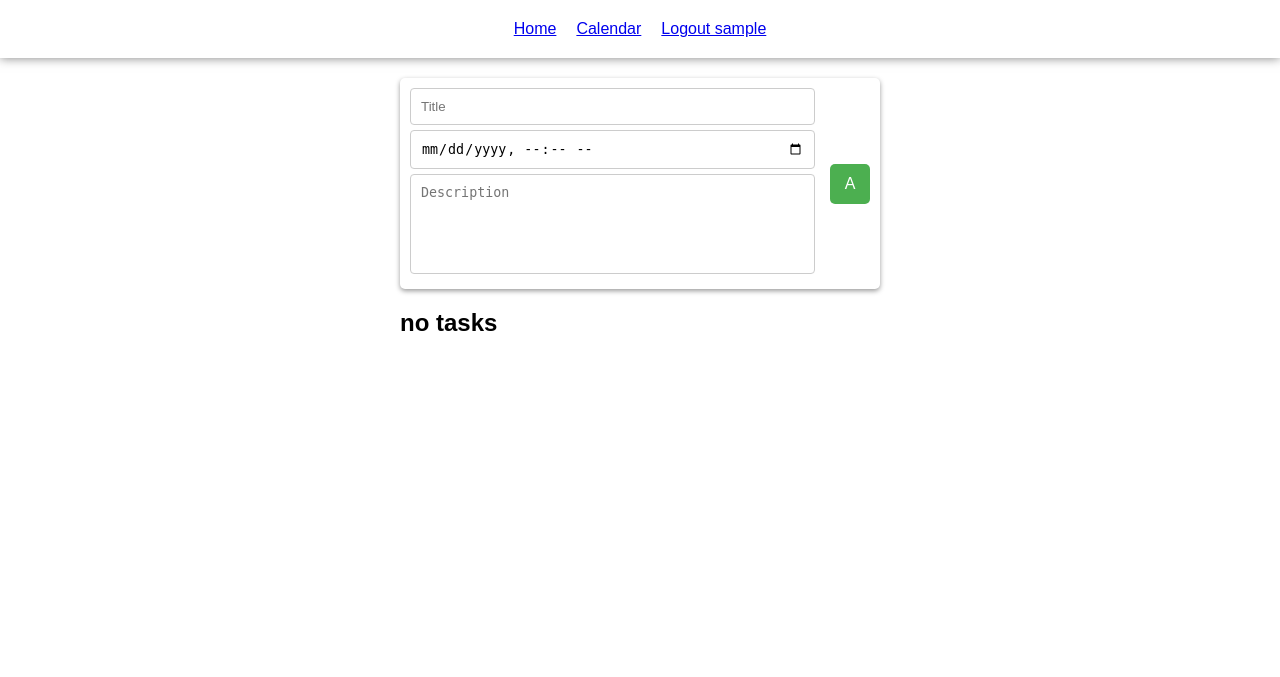
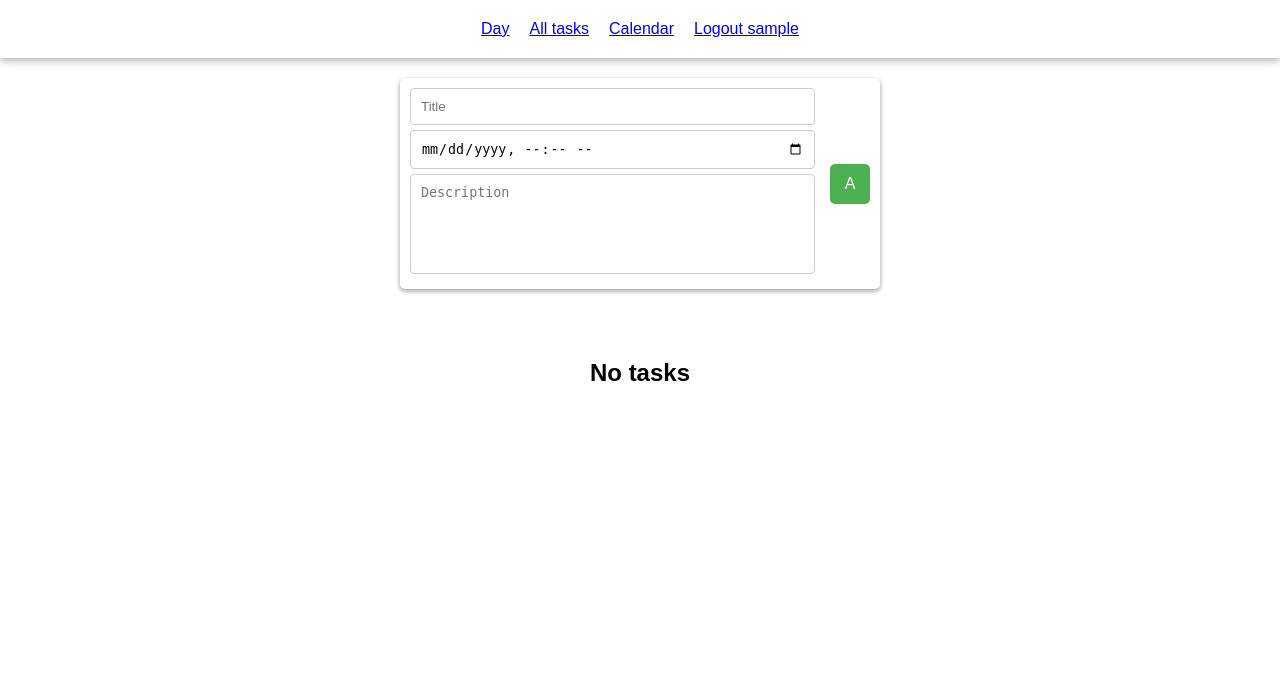
Before and after one commit to osha890/todolist, a Django app: page / in a window 1280 px wide. Shown: the top 677 px of the page. Run offline with Django 5.2, Linux system fonts and the light colour scheme; the visitor is signed in with stand-in values (Sample User, id 1); data that the repository does not hold is empty.

Commit message:
nov12,14:24

```diff
--- a/static/css/style.css
+++ b/static/css/style.css
@@ -31,6 +31,8 @@ header {
 
 #task-list, .formContainer {
     width: 100%;
+    display: flex;
+    flex-direction: column;
 }
 
 .formContainer {
@@ -172,7 +174,6 @@ td {
     font-size: 16px;
     border: 1px solid #ddd;
     color: #333;
-    cursor: pointer;
     transition: background-color 0.3s;
 }
 
@@ -184,6 +185,7 @@ td:empty {
 
 /* Ячейки с задачами */
 .highlight {
+    border-radius: 10px;
     background-color: #ffeb3b; /* Желтый цвет для выделения */
     font-weight: bold;
     color: #333;
@@ -243,3 +245,38 @@ tr td:nth-child(7) {
     color: #333;
     margin: 0 20px;
 }
+
+.dayHref {
+    all: unset;
+    display: flex;
+    height: 100%;
+    justify-content: center;
+    align-items: center;
+    cursor: pointer;
+}
+
+#no-tasks {
+    margin: 50px;
+    align-self: center;
+}
+
+.dayForm {
+    margin: 20px;
+    display: flex;
+    flex-direction: column;
+    gap: 15px;
+}
+
+.dayForm button {
+    background-color: #4CAF50;
+    color: white;
+    padding: 5px;
+    border: none;
+    border-radius: 5px;
+    cursor: pointer;
+    font-size: 16px;
+}
+
+.dayForm button:hover {
+    background-color: #45a049;
+}
--- a/tasks/forms.py
+++ b/tasks/forms.py
@@ -9,3 +9,11 @@ class TaskForm(forms.ModelForm):
         widgets = {
             'due_date': forms.DateTimeInput(attrs={'type': 'datetime-local'}),
         }
+
+
+class DayDateForm(forms.Form):
+    day_date = forms.DateField(
+        widget=forms.DateInput(attrs={'type': 'date'}),
+        label='',
+        required=False
+    )
--- a/tasks/templates/tasks/calendar.html
+++ b/tasks/templates/tasks/calendar.html
@@ -26,9 +26,9 @@
                 {% if day == 0 %}
                 <td></td>
                 {% else %}
-                <td class="{% if day in days_with_tasks %}highlight{% endif %} {% if day == today %}today{% endif %}">
-                    {{ day }}
-                </td>
+                    <td class="{% if day in days_with_tasks %}highlight{% endif %} {% if day == today %}today{% endif %}">
+                        <a class="dayHref" href="{% url 'day' year=year month=month day=day %}">{{ day }}</a>
+                    </td>
                 {% endif %}
                 {% endfor %}
             </tr>
--- a/tasks/templates/tasks/home.html
+++ b/tasks/templates/tasks/home.html
@@ -40,7 +40,7 @@
                 </div>
             </div>
         {% empty %}
-            <h2 id="no-tasks">no tasks</h2>
+            <h2 id="no-tasks">No tasks</h2>
         {% endfor %}
     </div>
 {% endblock %}
--- a/tasks/urls.py
+++ b/tasks/urls.py
@@ -7,4 +7,6 @@ urlpatterns = [
     path('delete_task/<int:task_id>/', views.delete_task, name='delete_task'),
     path('calendar/', views.calendar_view, name='calendar'),
     path('calendar/<int:year>/<int:month>/', views.calendar_view, name='calendar'),
+    path('day/', views.day_view, name='day'),
+    path('day/<int:year>/<int:month>/<int:day>', views.day_view, name='day'),
 ]
--- a/tasks/views.py
+++ b/tasks/views.py
@@ -1,3 +1,5 @@
+from datetime import date
+
 from django.contrib.auth.decorators import login_required
 from django.http import JsonResponse
 from django.shortcuts import render, redirect, get_object_or_404
@@ -6,7 +8,7 @@ from django.views.decorators.http import require_POST
 import calendar
 
 from .models import Task
-from .forms import TaskForm
+from .forms import TaskForm, DayDateForm
 
 
 # Create your views here.
@@ -106,3 +108,29 @@ def calendar_view(request, year=None, month=None):
         context['today'] = today.day
 
     return render(request, 'tasks/calendar.html', context)
+
+
+@login_required
+def day_view(request, year=None, month=None, day=None):
+    tasks = []
+    selected_date = None
+    if day is not None:
+        selected_date = date(year, month, day)
+    if request.method == 'POST':
+        form = DayDateForm(request.POST)
+        if form.is_valid():
+            selected_date = form.cleaned_data['day_date']
+            tasks = Task.objects.filter(due_date__year=selected_date.year,
+                                        due_date__month=selected_date.month,
+                                        due_date__day=selected_date.day)
+    else:
+        form = DayDateForm()
+        if day is None:
+            today = timezone.now()
+            year = today.year
+            month = today.month
+            day = today.day
+            tasks = Task.objects.filter(due_date__year=year, due_date__month=month, due_date__day=day)
+        else:
+            tasks = Task.objects.filter(due_date__year=year, due_date__month=month, due_date__day=day)
+    return render(request, 'tasks/day.html', {'form': form, 'tasks': tasks, 'selected_date': selected_date})
--- a/templates/base.html
+++ b/templates/base.html
@@ -8,7 +8,8 @@
 </head>
 <body>
     <header>
-        <a href="{% url 'home' %}">Home</a>
+        <a href="{% url 'day' %}">Day</a>
+        <a href="{% url 'home' %}">All tasks</a>
         <a href="{% url 'calendar' %}">Calendar</a>
         <a href="{% url 'logout' %}">Logout {{ user }}</a>
     </header>
@@ -117,7 +118,7 @@
 
                         // Проверяем, остались ли задачи. Если нет, добавляем сообщение "no tasks".
                         if ($('#task-list').children().length === 0) {
-                            $('#task-list').append('<h2 id="no-tasks">no tasks</h2>');
+                            $('#task-list').append('<h2 id="no-tasks">No tasks</h2>');
                         }
                     } else {
                         alert('Ошибка при удалении задачи.');
```
Also changed, not shown: tasks/templates/tasks/day.html (added, +27 -0 lines).
